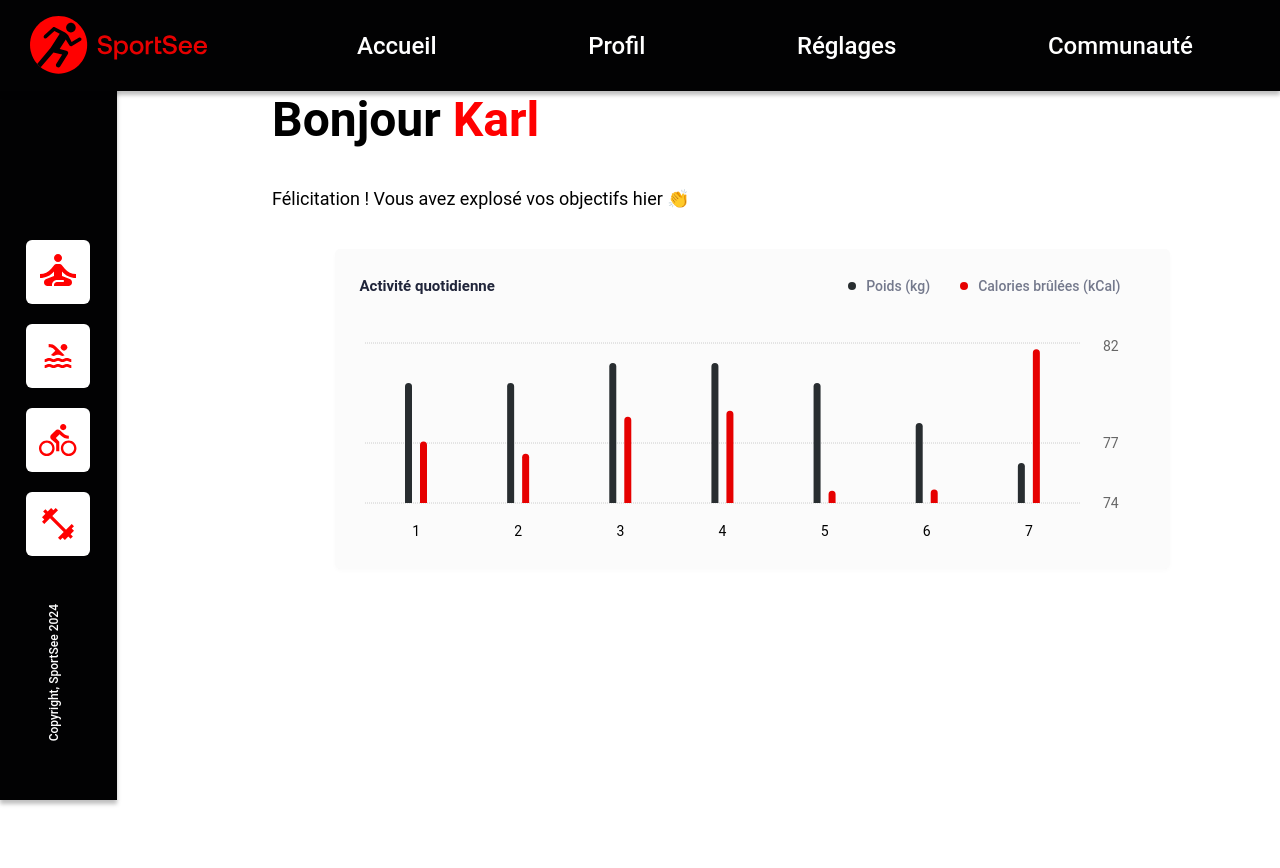
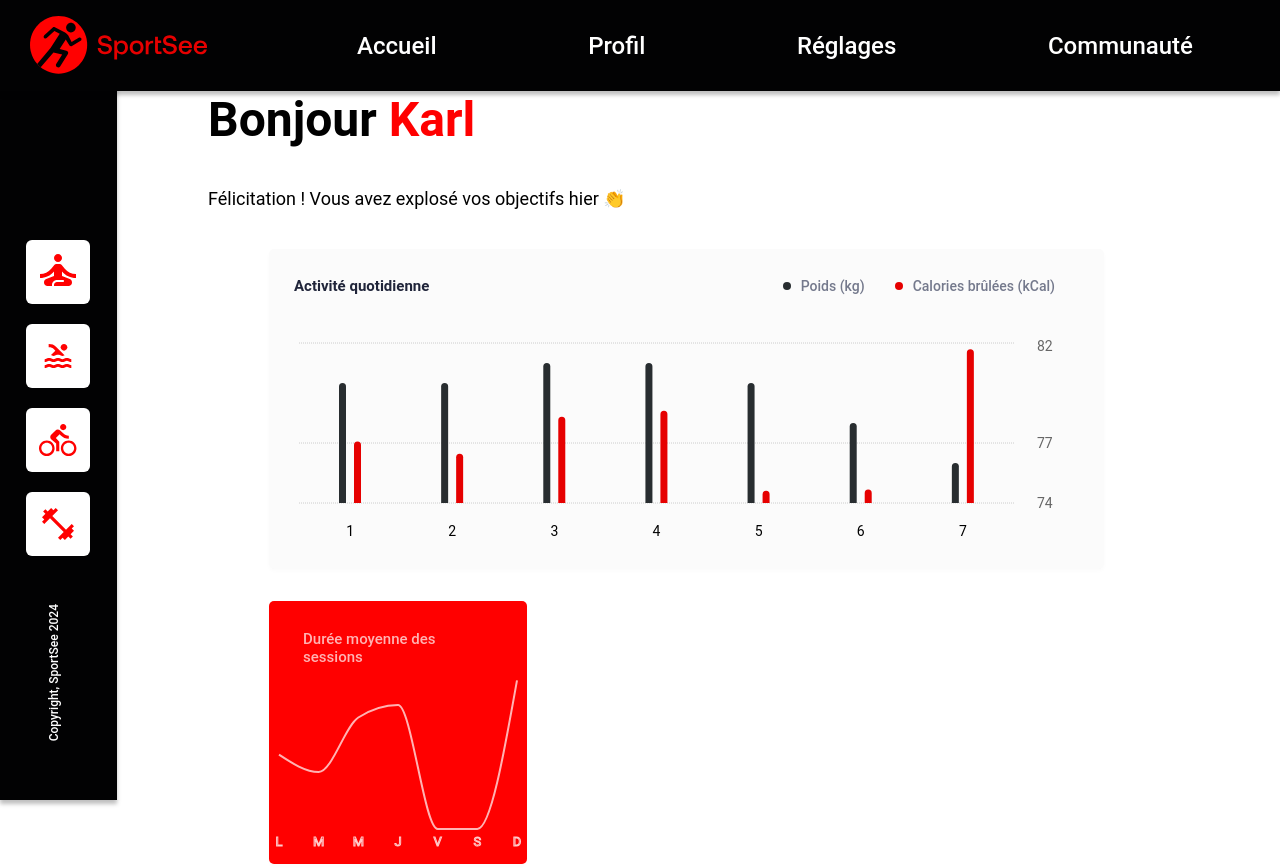
Before and after one commit to Swan123456/sportsee, a React (Vite) app in the folder front/: page /user/12 in a window 1280 px wide. Before the commit the page ends 800 px from the top, so only its background shows below. Built offline with nearby package versions, Linux system fonts and the light colour scheme.

Commit message:
Durée moyenne entrainement

```diff
--- /dev/null
+++ b/front/src/components/SessionsToolTypes.jsx
@@ -0,0 +1,20 @@
+import React from "react";
+import {Container, Text} from "../styles/sessionsToolTypesStyle";
+import PropTypes from "prop-types";
+
+export default function SessionsToolType({ active, payload }) {
+
+  if (active) {
+    return (
+      <Container>
+        <Text>{payload[0].value}min</Text>
+      </Container>
+    );
+  }
+  return null;
+}
+
+SessionsToolType.propTypes = {
+  active: PropTypes.bool,
+  payload: PropTypes.array,
+};
--- /dev/null
+++ b/front/src/components/UserAverageSession.jsx
@@ -0,0 +1,95 @@
+import React, { useState, useEffect } from "react";
+import { Container, Title } from "../styles/userAverageSessionStyle";
+import { getData } from '../utils/getData';
+import { useParams } from "react-router";
+import { ResponsiveContainer, LineChart, Line, XAxis, YAxis, Tooltip } from "recharts";
+import SessionsToolType from "./SessionsToolTypes";
+
+
+/**
+ * Render a LineChart with user average sessions Data
+ * @return {JSX}
+ */
+
+ export default function UserAverageSessions() {
+
+  const [data, setData] = useState([]);
+  const { id } = useParams();
+
+  useEffect(() => {
+    const data = async () => {
+        const request = await getData("USER_AVERAGE_SESSIONS",id);
+        if (!request) return alert("data error");
+      const formatData = request.data.sessions.map((data) => {
+
+        switch (data.day) {
+          case 1:
+            return { ...data, day: "L" };
+          case 2:
+            return { ...data, day: "M" };
+          case 3:
+            return { ...data, day: "M" };
+          case 4:
+            return { ...data, day: "J" };
+          case 5:
+            return { ...data, day: "V" };
+          case 6:
+            return { ...data, day: "S" };
+          case 7:
+            return { ...data, day: "D" };
+          default:
+            return { ...data };
+        }
+      });
+      setData(formatData);
+    };
+    data();
+  }, [id]);
+  if (data.length === 0) return null;
+
+  return (
+    <Container>
+      <Title>Durée moyenne des sessions</Title>
+      <ResponsiveContainer width="100%" height="100%">
+        <LineChart data={data} strokeWidth={1}
+             onMouseMove={(e) => {
+                if (e.isTooltipActive === true) {
+                  let div = document.querySelector('.bUPtxZ')
+                  if (div) {
+                    let windowWidth = div.clientWidth
+                    let mouseXpercentage = Math.round(
+                        (e.activeCoordinate.x / windowWidth) * 100
+                    )
+                    // @ts-ignore
+                    div.style.background = `linear-gradient(90deg, rgba(255,0,0,1) ${mouseXpercentage}%, rgba(175,0,0,1.5) ${mouseXpercentage}%, rgba(175,0,0,1.5) 100%)`
+                  }
+                }
+              }}
+        >
+          <XAxis
+            type="category"
+            dataKey="day"
+            tickLine={true}
+            stroke="red"
+            padding={{right:5, left:5}}
+            tick={{ fontSize: 13, stroke: "white", opacity: 0.8}}
+          />
+          <YAxis
+            dataKey="sessionLength"
+            domain={[0, "dataMax + 30"]}
+            hide={true}
+          />
+          <Tooltip content={<SessionsToolType />} />
+          <Line
+            type="monotone"
+            dataKey="sessionLength"
+            stroke="rgba(255, 255, 255, 0.7)"
+            strokeWidth={2}
+            dot={false}
+            activeDot={{ r: 4, strokeWidth: 4, stroke: "white" }}
+          />
+        </LineChart>
+      </ResponsiveContainer>
+    </Container>
+  );
+}
--- a/front/src/pages/User.jsx
+++ b/front/src/pages/User.jsx
@@ -5,7 +5,8 @@ import { useParams } from "react-router";
 import { Main } from "../styles/homeStyle";
 import UserInfos from "../components/UserInfos";
 import BarCharts from "../components/BarChart";
-import { Content } from "../styles/userStyle";
+import { Content, BottomChart } from "../styles/userStyle";
+import UserAverageSessions from "../components/UserAverageSession";
 
 /**Render the dashboard
  * @return {JSX}
@@ -30,6 +31,9 @@ import { Content } from "../styles/userStyle";
       <Content>
           <section>
             <BarCharts />
+            <BottomChart>
+              <UserAverageSessions />
+            </BottomChart>
           </section>
       </Content>
     </Main>
--- a/front/src/styles/homeStyle.jsx
+++ b/front/src/styles/homeStyle.jsx
@@ -2,7 +2,7 @@ import styled from "styled-components";
 
 const Main = styled.main`
   max-width: 1024px;
-  margin-left: 15rem;
+  margin-left: 11rem;
   a {
     margin-top: 1rem;
     display: flex;
--- /dev/null
+++ b/front/src/styles/sessionsToolTypesStyle.jsx
@@ -0,0 +1,19 @@
+import styled from "styled-components";
+
+const Container = styled.div`
+  background-color: white;
+  width: 45px;
+  height: 30px;
+  display: flex;
+  flex-direction: column;
+  align-items: center;
+`;
+const Text = styled.p`
+  color: black;
+  font-weight: 500;
+  font-size: 10px;
+  line-height: 24px;
+  margin-top: 4px;
+`;
+
+export {Container, Text}
--- /dev/null
+++ b/front/src/styles/userAverageSessionStyle.jsx
@@ -0,0 +1,23 @@
+import styled from "styled-components";
+
+const Container = styled.div`
+  position: relative;
+  width: 258px;
+  height: 263px;
+  display: flex;
+  flex-direction: column;
+  justify-content: space-between;
+  background: #ff0000;
+  box-shadow: 0px 2px 4px rgba(0, 0, 0, 0.0212249);
+  border-radius: 5px;
+`;
+
+const Title = styled.h2`
+  position: absolute;
+  font-weight: 500;
+  font-size: 15px;
+  padding: 29px 34px 0 34px;
+  color: rgba(255, 255, 255, 0.7);
+`;
+
+export {Container, Title}
```
